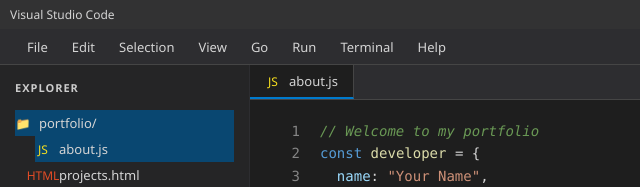
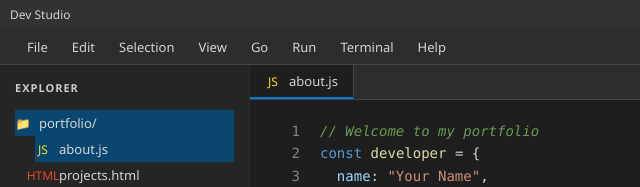
Before and after one commit to ellisn19/ellisn19.github.io, a plain HTML site: page index.html in a window 1280 px wide. Shown: the top 187 px of the page, 0-640 px from the left. Drawn offline with Linux system fonts and the light colour scheme.

Commit message:
Update index.html

```diff
--- a/index.html
+++ b/index.html
@@ -367,7 +367,7 @@
 		<div class="container">
 			<!-- Title Bar -->
 			<div class="title-bar">
-				<span>Visual Studio Code</span>
+				<span>Dev Studio</span>
 				<div class="window-controls">
 					<div class="control minimize"></div>
 					<div class="control maximize"></div>
```
